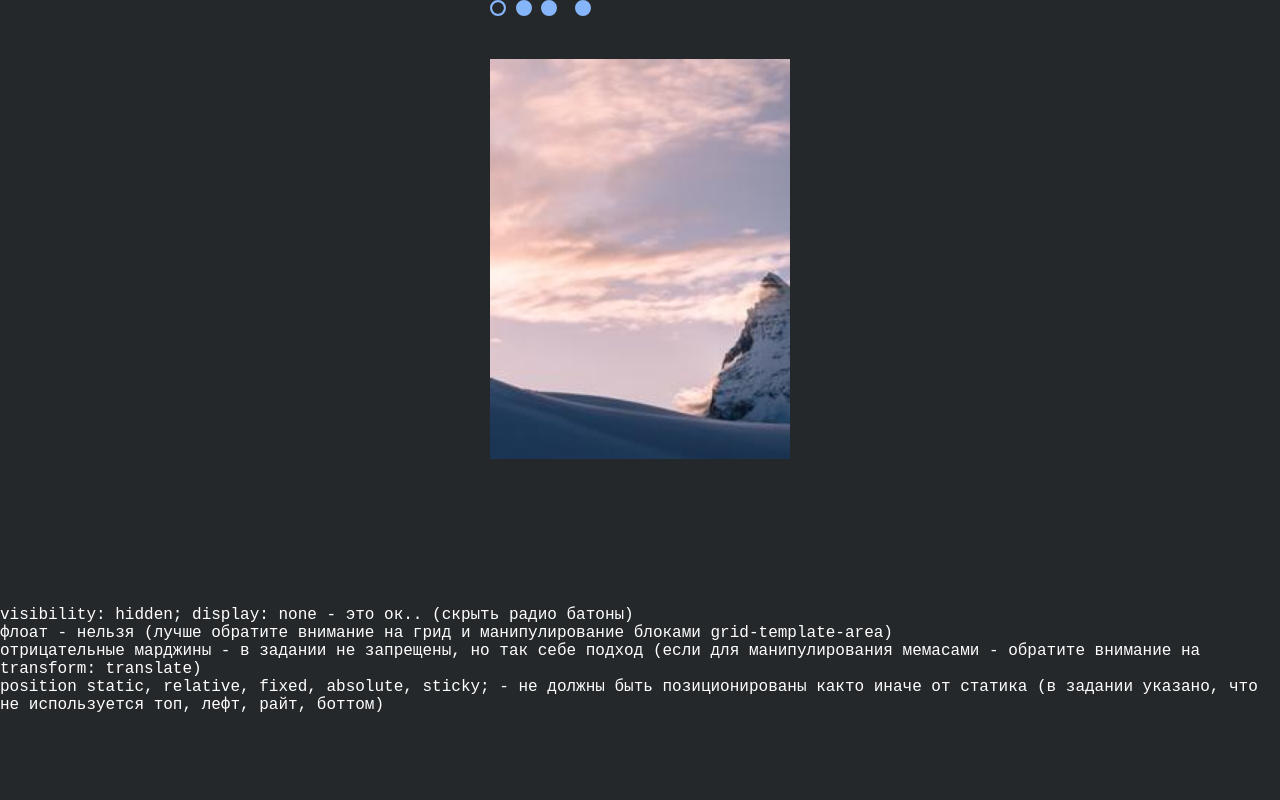
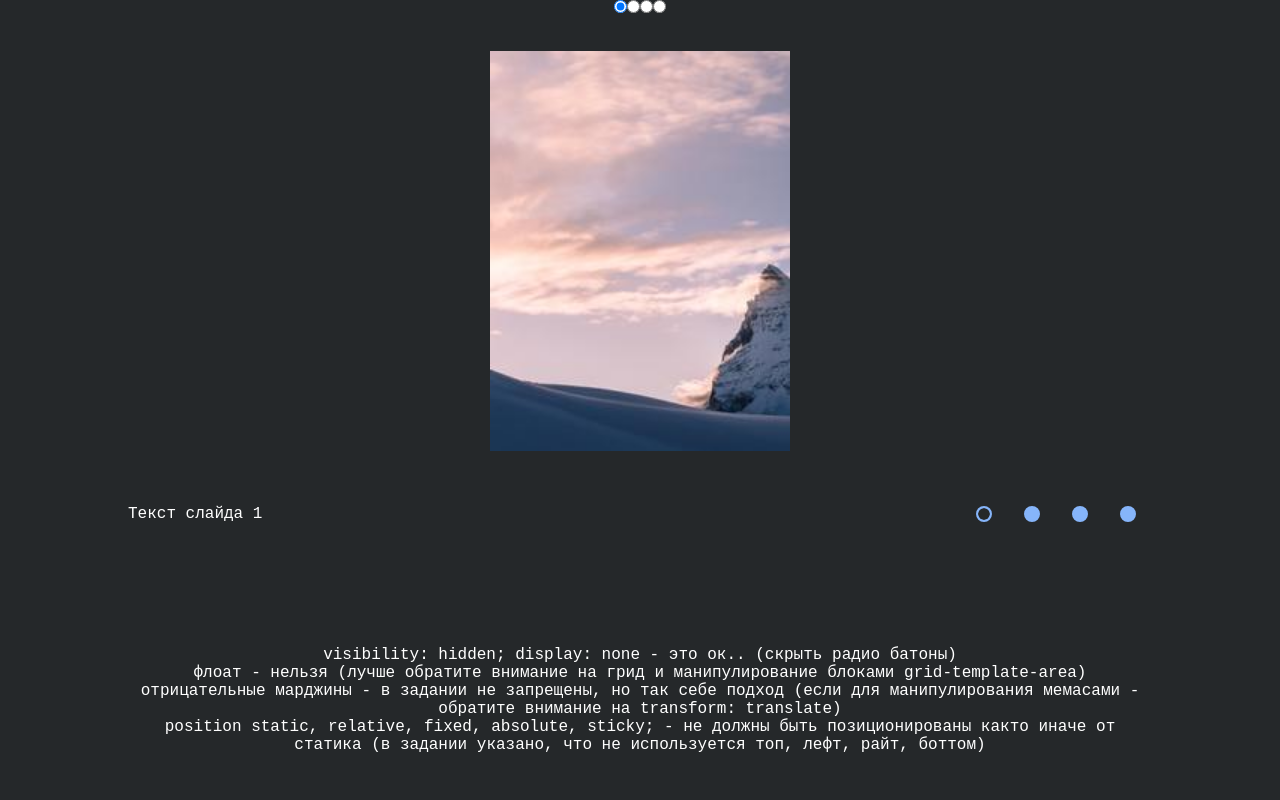
Before and after one commit to anton-evol/cssMemSlider, a plain HTML site: page cssMemSlider/index.html in a window 1280 px wide. Drawn offline with Linux system fonts and the light colour scheme.

Commit message:
fix: rarrange html to work proper with radio, corrected styles to fit new layout  (Sun, May 15, 2022 06:48:18 PM)

```diff
--- a/cssMemSlider/index.html
+++ b/cssMemSlider/index.html
@@ -11,31 +11,36 @@
 
 <body>
     <div class="container">
-        <div class="controls-and-text">
-            <!-- <label for="slide1-button" class="slide-control"> -->
         <input type="radio" name="slide-control" id="slide1-button" checked value="slide1" />
-            <!-- </label> -->
-            <!-- <label for="slide2-button" class="slide-control"> -->
         <input type="radio" name="slide-control" id="slide2-button" value="slide2" />
-            <!-- </label> -->
-            <!-- <label for="slide3-button" class="slide-control"> -->
         <input type="radio" name="slide-control" id="slide3-button" value="slide3" />
-            <!-- </label> -->
-            <label for="slide4-button" class="slide-control">
         <input type="radio" name="slide-control" id="slide4-button" value="slide4" />
-            </label>
+        <div class="slider">
+            <div id="slide1" class="slide"></div>
+            <div id="slide2" class="slide"></div>
+            <div id="slide3" class="slide"></div>
+            <div id="slide4" class="slide"></div>
+        </div>
+        <div class="text-and-controls">
             <div class="text">
                 <span id="slide1-text" class="slide-text">Текст слайда 1</span>
                 <span id="slide2-text" class="slide-text">Текст слайда 2</span>
                 <span id="slide3-text" class="slide-text">Текст слайда 3</span>
                 <span id="slide4-text" class="slide-text">Текст слайда 4</span>
             </div>
-            <div class="slider">
-                <div id="slide1" class="slide"></div>
-                <div id="slide2" class="slide"></div>
-                <div id="slide3" class="slide"></div>
-                <div id="slide4" class="slide"></div>
-            </div>
+            <div class="controls">
+                <label for="slide1-button">
+                    <span class="slide-control"></span>
+                </label>
+                <label for="slide2-button">
+                    <span class="slide-control"></span>
+                </label>
+                <label for="slide3-button">
+                    <span class="slide-control"></span>
+                </label>
+                <label for="slide4-button">
+                    <span class="slide-control"></span>
+                </label>
             </div>
         </div>
         <div class="container" id="test">
@@ -44,7 +49,8 @@
             флоат - нельзя (лучше обратите внимание на грид и манипулирование блоками grid-template-area)<br>
             отрицательные марджины - в задании не запрещены, но так себе подход (если для манипулирования мемасами -
             обратите внимание на transform: translate)<br>
-        position static, relative, fixed, absolute, sticky; - не должны быть позиционированы както иначе от статика (в
+            position static, relative, fixed, absolute, sticky; - не должны быть позиционированы както иначе от статика
+            (в
             задании указано, что не используется топ, лефт, райт, боттом)
 </body>
 
--- a/cssMemSlider/style.css
+++ b/cssMemSlider/style.css
@@ -2,51 +2,75 @@ body {
     background-color: #25282a;
     color: white;
     font-family: 'Courier New', Courier, monospace;
+    margin: 0 auto;
+    display: flex;
+    justify-content: center;
 }
+
 * {
     margin: 0;
     padding: 0;
     box-sizing: border-box;
 }
+
 .container {
     display: flex;
     flex-direction: row;
+    flex-wrap: wrap;
     justify-content: center;
+    width: 80vw;
+    text-align: -webkit-center;
 }
+
+input {
+    /* display: none; */
+}
+
 .slider {
+    /* todo change to vw/vh */
     height: 400px;
     margin: 3vw 0;
     overflow-y: hidden;
+    width: 100%;
 }
+
 .slide {
     background-image: url('../cssMemSlider/images/temp.jpeg');
+    /* todo change to vw/vh */
     width: 300px;
     height: 400px;
     background-size: cover;
 }
-.text {
+
+.text-and-controls {
+    display: flex;
+    flex-direction: row;
+    align-items: center;
+    justify-content: space-between;
+    width: 100%;
 }
+
+.text {}
+
 .slide-text {
     display: none;
 }
+
 .controls {
+    display: flex;
 }
-.controls-and-text{}
+
+label {
+    cursor: pointer;
+    width: 3rem;
+    height: 3rem;
+    display: inline-flex;
+    flex-direction: row;
+    justify-content: center;
+    align-items: center;
+}
+
 .slide-control {
-  cursor: pointer;
-  padding: 0.5rem;
-  transition: 0.5s;
-}
-.slide-control:hover > input {
-  border: 0.15rem solid white;
-  background-color: white;
-  box-shadow: inset 1rem 1rem white;
-}
-.slide-control:hover > input:checked {
-  border: 0.15rem solid white;
-  box-shadow: inset 1rem 1rem #25282a;
-}
-input {
     appearance: none;
     cursor: pointer;
     font: inherit;
@@ -59,14 +83,23 @@ input {
     box-shadow: inset 1rem 1rem #86b5fa;
     transition: 0.5s;
 }
-input:checked {
-  box-shadow: inset 1rem 1rem #25282a;
-  transition: 0.5s;
+
+label:hover>.slide-control {
+    border: 0.15rem solid white;
+    background-color: white;
+    box-shadow: inset 1rem 1rem white;
 }
 
-#slide1-button:checked ~ .test>#slide1-text{display: inline}
-#slide2-button:checked ~ #slide2-text{display: inline}
-#slide3-button:checked ~ #slide3-text{display: inline}
-#slide4-button:checked ~ #slide4-text{display: inline}
-#slide4-button:checked ~ label[for="slide4-button"]:active
-label[for="slide4-button"]:active ~ #slide4-text{display: inline}
+input[id='slide1-button']:checked~.text-and-controls>.controls>label[for="slide1-button"]>.slide-control,
+input[id='slide2-button']:checked~.text-and-controls>.controls>label[for="slide2-button"]>.slide-control,
+input[id='slide3-button']:checked~.text-and-controls>.controls>label[for="slide3-button"]>.slide-control,
+input[id='slide4-button']:checked~.text-and-controls>.controls>label[for="slide4-button"]>.slide-control {
+    box-shadow: inset 1rem 1rem #25282a;
+}
+
+input[id='slide1-button']:checked~.text-and-controls>.text>span[id="slide1-text"],
+input[id='slide2-button']:checked~.text-and-controls>.text>span[id="slide2-text"],
+input[id='slide3-button']:checked~.text-and-controls>.text>span[id="slide3-text"],
+input[id='slide4-button']:checked~.text-and-controls>.text>span[id="slide4-text"] {
+    display: inline;
+}
```
Lines whose indentation alone changed are shown as unchanged.
